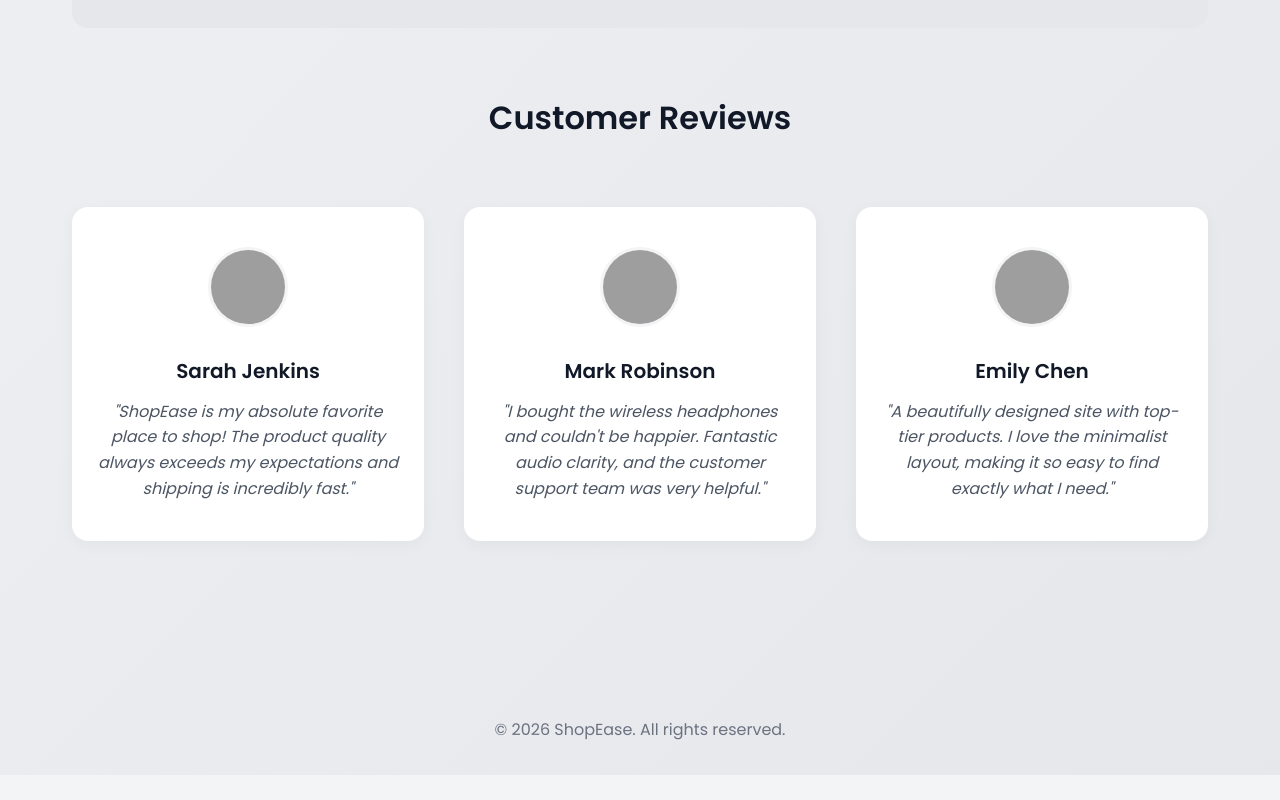
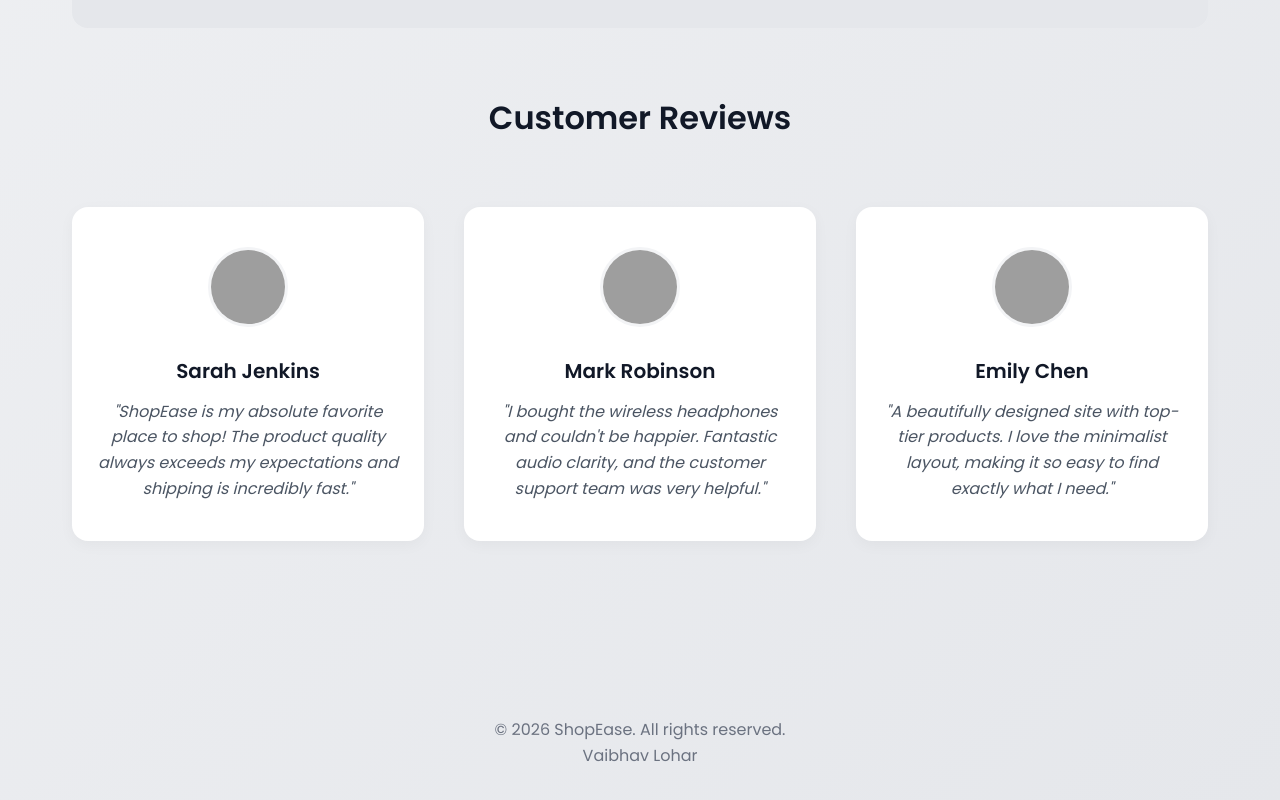
Before and after one commit to Lohar109/ShopEase-Ecom-Landing, a plain HTML site: page index.html in a window 1280 px wide. Shown: the part 1519-2319 px from the top of the page. Before the commit the page ends 2294 px from the top, so only its background shows below. Drawn offline with Linux system fonts and the light colour scheme; grey boxes are pictures that could not be loaded.

Commit message:
Update index.html

```diff
--- a/index.html
+++ b/index.html
@@ -149,6 +149,7 @@
     <!-- Site Footer -->
     <footer>
         <p>&copy; 2026 ShopEase. All rights reserved.</p>
+        <p>Vaibhav Lohar</p>
     </footer>
 
 </body>
```
